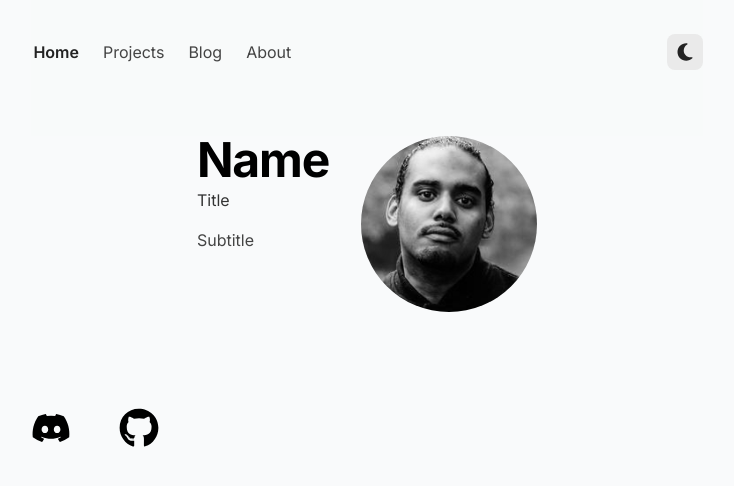
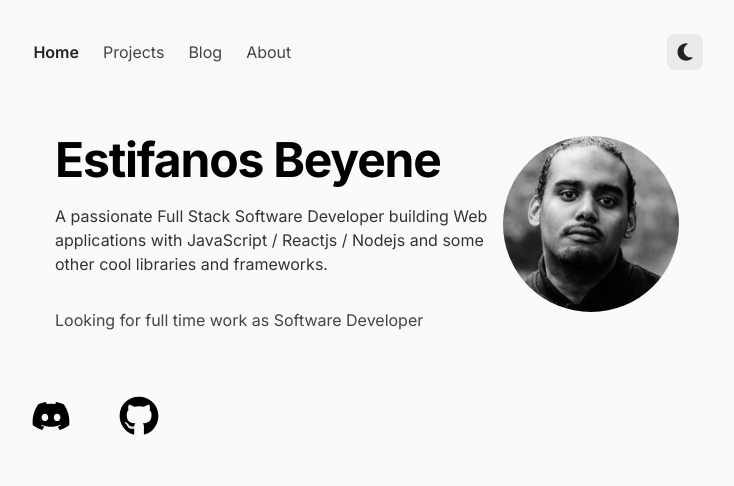
Before and after one commit to justEstif/personal_portfolio, a Next.js app: page / in a window 1280 px wide. Shown: the top 486 px of the page, without its empty margins (273-1007 px from the left). Built offline with nearby package versions, Linux system fonts and the light colour scheme.

Commit message:
feat: add portfolio details as prop

```diff
--- a/app/page.tsx
+++ b/app/page.tsx
@@ -1,33 +1,38 @@
 import React from "react";
 import Image from "next/image";
+import { TGreetings, greeting } from "./portfolio";
 
 type Props = {};
 
 function Page({}: Props) {
   return (
-    <div className="flex flex-col justify-center items-start pb-16 mx-auto max-w-2xl border-gray-200 dark:border-gray-700">
-      <Greetings />
+    <div className="flex flex-col justify-center items-start mx-auto max-w-2xl border-gray-200 dark:border-gray-700">
+      <Greetings {...greeting} />
     </div>
   );
 }
 export default Page;
 
-function Greetings() {
+function Greetings(props: TGreetings) {
   return (
-    <div className="flex flex-col-reverse items-start w-full sm:flex-row">
-      <div className="flex flex-col flex-grow pr-8">
+    <div className="flex flex-col-reverse justify-between items-start w-full sm:flex-row">
+      <div className="flex flex-col gap-4 w-full max-w-md">
         <h1 className="mb-1 text-3xl font-bold tracking-tight text-black md:text-5xl dark:text-white">
-          Name
+          {props.name || "Name"}
         </h1>
-        <h2 className="mb-4 text-gray-700 dark:text-gray-200">Title</h2>
-        <p className="mb-16 text-gray-600 dark:text-gray-400">Subtitle</p>
+        <h2 className="mb-4 text-gray-700 dark:text-gray-200">
+          {props.title || "Title"}
+        </h2>
+        <p className="mb-16 text-gray-600 dark:text-gray-400">
+          {props.subtitle || "Subtitle"}
+        </p>
       </div>
-      <div className="relative mr-auto mb-8 w-36 md:w-44">
+      <div className="relative mb-8">
         <Image
-          alt="Avatar Image"
+          alt={props.img.alt || "Img alt"}
           height={176}
           width={176}
-          src="/avatar.jpg"
+          src={props.img.src || "/avatar.jpg"}
           sizes="30vw"
           priority
           className="rounded-full filter grayscale"
```
